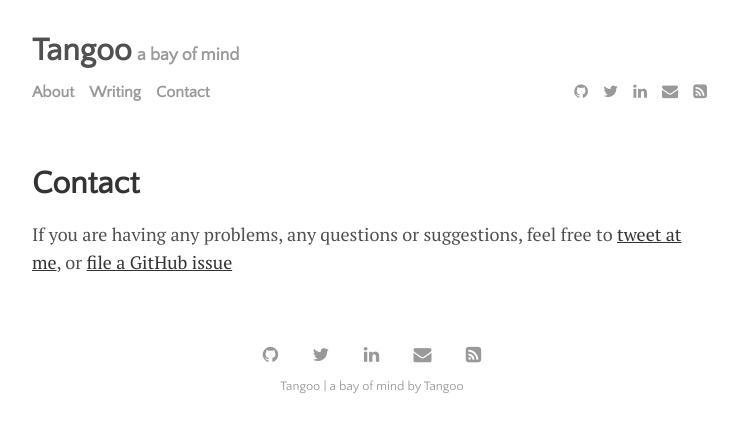
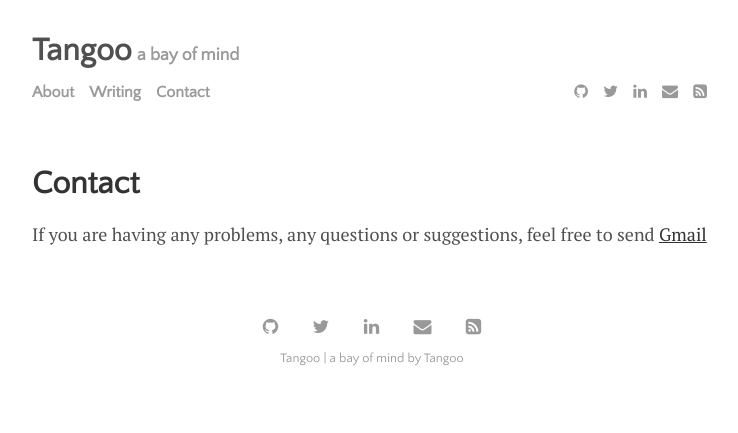
Before and after one commit to triffic-tang/triffic-tang.github.io, a Jekyll site: the page built from menu/contact.md, in a window 1280 px wide. Shown: the top 433 px of the page, without its empty margins (268-1006 px from the left). Built offline with Jekyll 4.4.1, drawn with Linux system fonts in a browser that asks for light colours.

Commit message:
add email addr

```diff
--- a/menu/contact.md
+++ b/menu/contact.md
@@ -4,4 +4,5 @@ title: Contact
 permalink: /contact
 ---
 
-If you are having any problems, any questions or suggestions, feel free to [tweet at me](https://twitter.com/intent/tweet?text=%40paululele), or [file a GitHub issue](https://github.com/lenpaul/lagrange/issues/new)
+If you are having any problems, any questions or suggestions, feel free to send [Gmail](triffic.tang@gmail.
+com)
```
